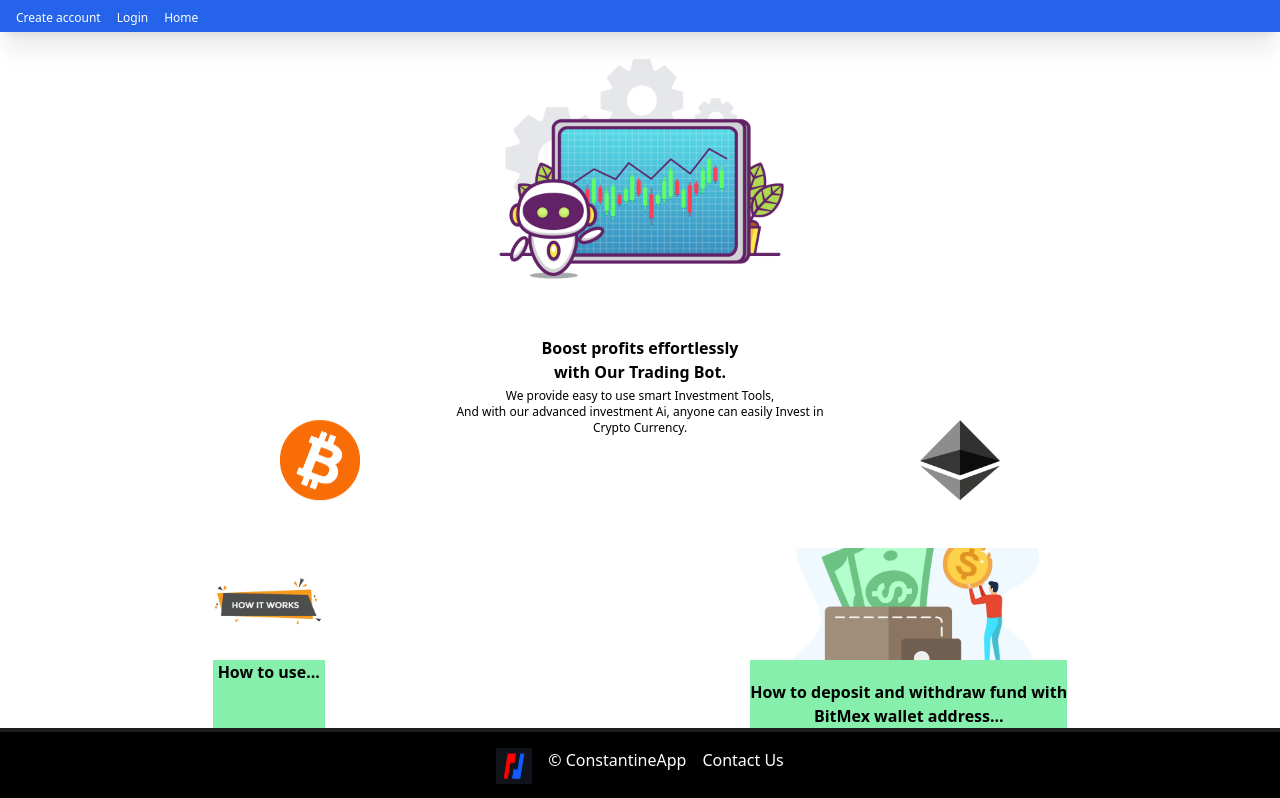
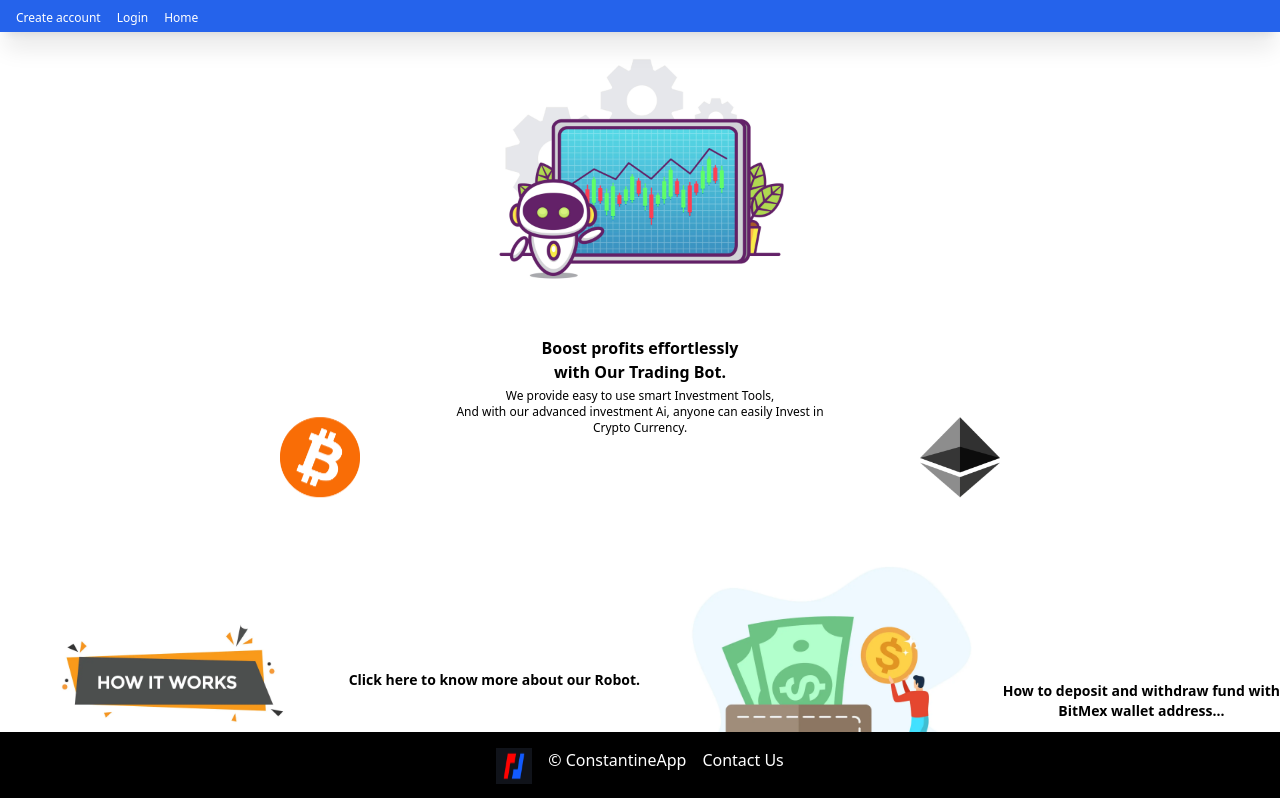
Before and after one commit to Nwaforchuks/tradingbot, a React (Create React App) app: page / in a window 1280 px wide. Shown: the top 798 px of the page. Built offline with nearby package versions, Linux system fonts and the light colour scheme.

Commit message:
register and home update

```diff
--- a/src/Mains.js
+++ b/src/Mains.js
@@ -45,34 +45,34 @@ const Main = () => {
     </p>
     </section>
 
-    <section className='w-full  overflow-y-auto mt-1   mx-auto sm:flex sm:flex-row sm:pt-6  '>
+    <section className='w-full  overflow-y-auto mt-1   mx-auto sm:grid sm:grid-flow-col '>
 
 
-     <figure className=' mt-1  mx-auto bg-green-300 *:font-bold overflow-auto'>
-     <NavLink to={`/how`}>
-      <img alt='how it work' src={howIt} className='block object-cover w-fit mx-auto sm:w-28 sm:h-28'>
+     <div className=' mt-1  mx-auto  *:font-semibold *:text-sm overflow-auto sm:mt-11 mb-2 sm:mb-0'>
+     <NavLink to={`/how`} className='place-content-evenly grid grid-flow-col'>
+      <img alt='how it work' src={howIt} className='block object-cover mx-auto'>
       </img>
 
-       <figcaption className='text-center text-black'>
-       How to use...
-       </figcaption>
+       <p className='text-center text-black my-auto'>
+       Click here to know more about our Robot.
+       </p>
        </NavLink>
-       </figure>
+       </div>
 
 
 
-    <figure className=' mx-auto mt-1 bg-green-300 *:font-bold overflow-auto'>
-    <NavLink to={`/depositing`}>
+       <div className=' mt-1  mx-auto  *:font-semibold *:text-sm overflow-auto sm:mt-0'>
+    <NavLink to={`/depositing`} className='place-content-evenly grid grid-flow-col'>
 
-   <img alt='about' src={deposit} className='block object-cover sm:h-28 mx-auto sm:w-full sm:mb-5 '>
+   <img alt='about' src={deposit} className='block object-cover mx-auto '>
    </img>
 
-   <figcaption className='text-center text-black'>
+   <p className='text-center text-black my-auto'>
     How to deposit and withdraw fund with<br></br>
     BitMex wallet address...
-   </figcaption>
+   </p>
    </NavLink>
-   </figure>
+       </div>
 
 
 
--- a/src/Profile.js
+++ b/src/Profile.js
@@ -1,16 +1,8 @@
 import React from 'react'
 import { useEffect, useContext, useState } from 'react'
-import connect from "./api/connect";
 import DataContext from './store/store'
 import person from './person.svg'
-import add from './add.svg'
-import remove from './remove.svg'
-import view from './view.svg'
-import play from './play.svg'
-import Fetchuser from './helper/fetch'
-import Fetchaccount, { Fetchprofile,Getwithdraw,UpdateProfie,UpdateBot} from './helper/fetch';
-import btc from './bitcoin.png'
-import eth from './Ethereum.png.png'
+import Fetchaccount, { Fetchprofile,Data} from './helper/fetch';
 import homeimg from './homeimg.svg'
 import walletimg from './wallet1.svg'
 import candleimg from './candle1.svg'
@@ -18,13 +10,14 @@ import Home from './profileScreen/Home'
 import Wallet from './profileScreen/wallet';
 import Invest from './profileScreen/Invest';
 import Editprofile from './profileScreen/Editprofile'
-import {BrowserRouter as Router, Routes ,Route,useNavigate} from 'react-router-dom'
+import { Routes ,Route,useNavigate} from 'react-router-dom'
 
 
 
 const Profile = () => {
 //
-  const {setloginmsg,profile,setprofile,account,setaccount,changepos,setacctrade,acctrade} = useContext(DataContext);
+  const {setloginmsg,profile,setprofile,account,setaccount,changepos,setacctrade,
+    seteth,setbtc} = useContext(DataContext);
   const navigate = useNavigate();
   const [colorp,setcolorp] = useState('')
   const [colorh,setcolorh] = useState(`#50d71e`)
@@ -43,6 +36,17 @@ const Profile = () => {
       token:""
 
   }))
+
+  let data = await Data()
+
+  if(data !== 0){
+    setbtc(`${data['btc'].data.price}`)
+    seteth(`${data.eth.data.price}`)
+
+  }else{
+    setbtc(`failed reload`)
+    seteth(`failed reload`)
+  }
 
   let log = JSON.parse(sessionStorage.getItem('login'))
 
--- a/src/Register.js
+++ b/src/Register.js
@@ -62,10 +62,7 @@ const Register = () => {
       return
 
     }
-    Setregister(prev=>({
-      ...prev,
-      address: 'none'
-    }))
+
 
     connect.post("/register",register).then((response)=>{
       let res = response;
--- a/src/api/connect.js
+++ b/src/api/connect.js
@@ -1,7 +1,7 @@
 import axios from "axios";
 
  export default axios.create({
-    baseURL: 'https://tradebot-api-vj4f.onrender.com'
+    baseURL: 'https://tradebot-api-vj4f.onrender.com',
 
-    //baseURL:'http://localhost:3500'
+    //baseURL: 'http://localhost:3500'
  })
--- a/src/profileScreen/Invest.js
+++ b/src/profileScreen/Invest.js
@@ -2,7 +2,7 @@ import React from 'react'
 import btc from '../bitcoin.png'
 import eth from '../Ethereum.png.png'
 import verified from '../verifiedimg.svg'
-import Fetchaccount, { Data,UpdateBot} from '../helper/fetch'
+import Fetchaccount, {UpdateBot} from '../helper/fetch'
 import DataContext from '../store/store'
 import { useContext, useEffect, useState } from 'react'
 import { ToastContainer,toast } from 'react-toastify'
@@ -12,7 +12,7 @@ import 'react-toastify/dist/ReactToastify.css'
 
 const Invest = () => {
 
-  const {account,botmsg,setbotmsg,acctrade,setacctrade,setaccount,changepos} = useContext(DataContext);
+  const {account,botmsg,setbotmsg,acctrade,setacctrade,setaccount,changepos,btc1,eth1} = useContext(DataContext);
     const [colorb,setcolorb] = useState(``)
     const [colore,setcolore] = useState('')
     const [percent,setpercent] = useState(0)
@@ -34,18 +34,12 @@ const Invest = () => {
       toast(message)
      }
 
-    const Fetchprice = async()=>{
+    const Fetchprice = ()=>{
 
-      let data = await Data()
 
-      if(data !== 0){
-        setbtcprice(`${data['btc'].data.price}`)
-        setethprice(`${data.eth.data.price}`)
+        setbtcprice(`${btc1}`)
+        setethprice(`${eth1}`)
 
-      }else{
-        setbtcprice(`failed reload`)
-        setethprice(`failed reload`)
-      }
 
 
 
--- a/src/store/store.js
+++ b/src/store/store.js
@@ -133,6 +133,9 @@ export const DataProvider = ({children})=>{
     const[password,Setpassword]=useState('');
     const [logout,setlogout] = useState(true)
 
+    const [btc1,setbtc] = useState('')
+    const [eth1,seteth] = useState('')
+
 
     const [register,Setregister] = useState(
         {
@@ -143,7 +146,6 @@ export const DataProvider = ({children})=>{
             city:undefined,
             email:undefined,
             password:undefined,
-            address:undefined,
             age:undefined
        }
 
@@ -281,7 +283,7 @@ export const DataProvider = ({children})=>{
             withdraw,setwithdraw,
             updatepro,setupdatepro,
             gain,Setgain,acctrade,setacctrade,
-            botmsg,setbotmsg
+            botmsg,setbotmsg,btc1,setbtc,eth1,seteth
         }}>
             {children}
         </DataContext.Provider>
```
